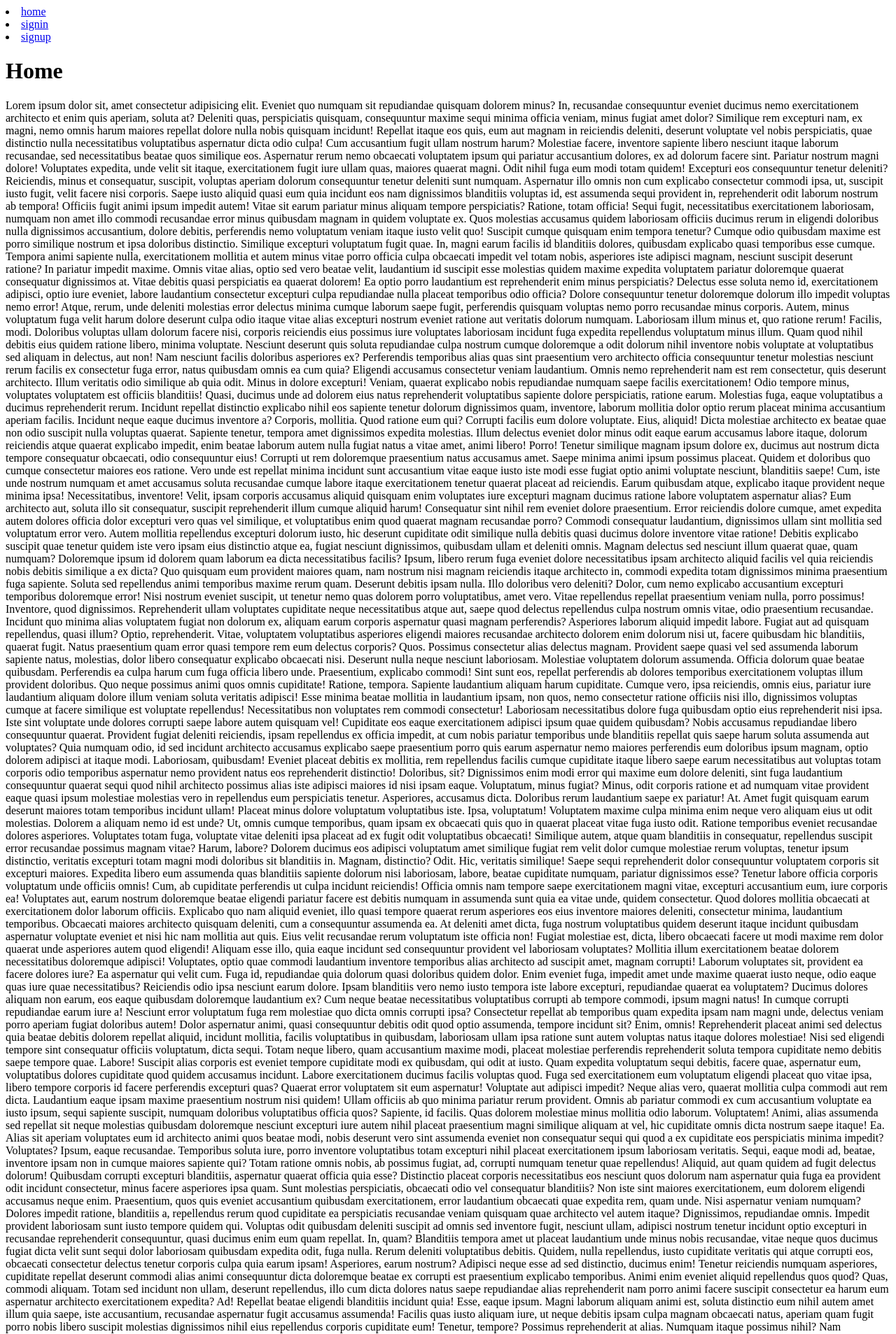
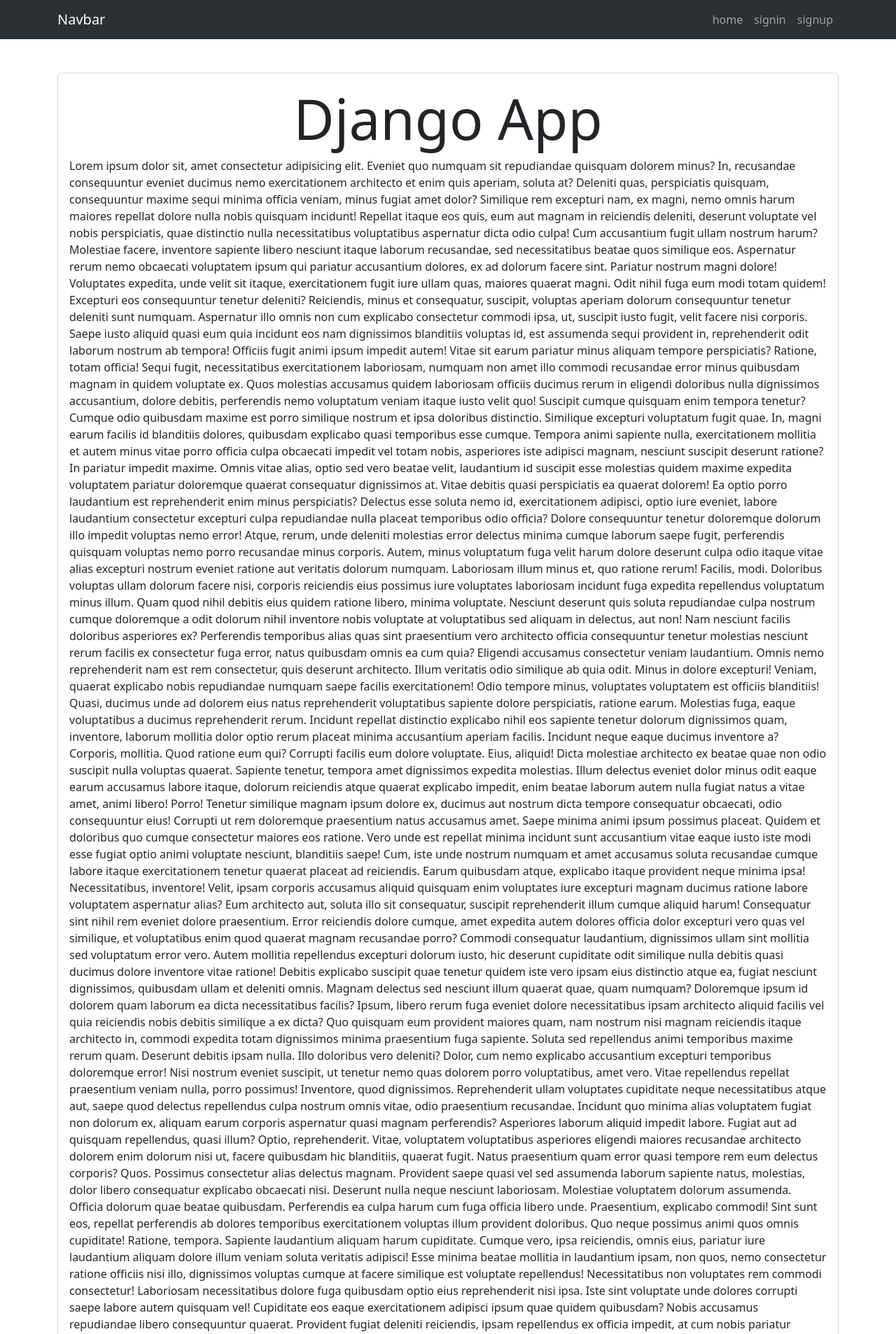
Before and after one commit to brionesjavier/django-crud-auth, a Django app: page / in a window 1280 px wide. Shown: the top 1907 px of the page at 70% size. Run offline with Django 5.2, Linux system fonts and the light colour scheme.

Commit message:
agregando bootstrap al proyecto vista nav y signup

```diff
--- a/tasks/templates/home.html
+++ b/tasks/templates/home.html
@@ -1,7 +1,9 @@
 {% extends "layouts/base.html"%}
 
 {% block content %}
-<h1>Home</h1>
+<main class="container py-5">
+    <section class="card card-body">
+    <h1 class="display-1 text-center">Django App</h1>
 <p>Lorem ipsum dolor sit, amet consectetur adipisicing elit. Eveniet quo numquam sit repudiandae quisquam dolorem minus? In, recusandae consequuntur eveniet ducimus nemo exercitationem architecto et enim quis aperiam, soluta at?
 Deleniti quas, perspiciatis quisquam, consequuntur maxime sequi minima officia veniam, minus fugiat amet dolor? Similique rem excepturi nam, ex magni, nemo omnis harum maiores repellat dolore nulla nobis quisquam incidunt!
 Repellat itaque eos quis, eum aut magnam in reiciendis deleniti, deserunt voluptate vel nobis perspiciatis, quae distinctio nulla necessitatibus voluptatibus aspernatur dicta odio culpa! Cum accusantium fugit ullam nostrum harum?
@@ -102,5 +104,10 @@
 Ipsam dolorem itaque ea laboriosam perferendis neque vel numquam magni. Corporis sed, ipsum ut quidem impedit voluptates, porro velit sequi obcaecati accusamus itaque, culpa quibusdam reiciendis consectetur eveniet exercitationem ex!
 Praesentium odio ullam sed soluta sapiente! Ad minus reprehenderit vel impedit nulla eligendi, officiis eius suscipit unde ipsum voluptate voluptas similique voluptates nam ipsam velit consequatur minima dolorem. Quibusdam, tenetur.
 Facere fuga laboriosam repudiandae. Ea sequi at odit dolor officia numquam nesciunt quas asperiores quo quod? Qui ad totam molestiae provident dignissimos. Reiciendis mollitia id a itaque provident. Accusamus, ipsum.</p>
-
+<div class="text-center">
+    <a class="btn btn-primary" href="{% url 'signin'%}"> signin</a>
+    <a class="btn btn-primary" href="{% url 'signup'%}">signup</a>
+</div>
+</section>
+</main>
 {% endblock%}
--- a/tasks/templates/layouts/base.html
+++ b/tasks/templates/layouts/base.html
@@ -4,21 +4,42 @@
     <meta charset="UTF-8" />
     <meta name="viewport" content="width=device-width, initial-scale=1.0" />
     <title>Django crud auth</title>
+    <link
+      href="https://cdn.jsdelivr.net/npm/bootstrap@5.3.8/dist/css/bootstrap.min.css"
+      rel="stylesheet"
+      integrity="sha384-sRIl4kxILFvY47J16cr9ZwB07vP4J8+LH7qKQnuqkuIAvNWLzeN8tE5YBujZqJLB"
+      crossorigin="anonymous"
+    />
   </head>
   <body>
-    <nav>
-      <li><a href="{% url 'home'%}">home</a></li>
-
-      {% if user.is_authenticated %}
-      <li><a href="{% url 'tasks'%}">tasks pending</a></li>
-      <li><a href="{% url 'tasks_completed'%}">tasks completed</a></li>
-      <li><a href="{% url 'logout'%}">logout</a></li>
-
-      {% else %}
-      <li><a href="{% url 'signin'%}">signin</a></li>
-      <li><a href="{% url 'signup'%}">signup</a></li>
-
-      {% endif %}
+    <nav class="navbar navbar-expand-lg bg-body-tertiary" data-bs-theme="dark">
+      <div class="container">
+        <a class="navbar-brand" href="#">Navbar</a>
+        <button
+          class="navbar-toggler"
+          type="button"
+          data-bs-toggle="collapse"
+          data-bs-target="#navbarNav"
+          aria-controls="navbarNav"
+          aria-expanded="false"
+          aria-label="Toggle navigation"
+        >
+          <span class="navbar-toggler-icon"></span>
+        </button>
+        <div class="collapse navbar-collapse" id="navbarNav">
+          <ul class="navbar-nav ms-auto">
+            <li class="nav-item"><a class="nav-link" href="{% url 'home'%}">home</a></li>
+            {% if user.is_authenticated %}
+            <li class="nav-item"><a class="nav-link" href="{% url 'tasks'%}">tasks pending</a></li>
+            <li class="nav-item"><a class="nav-link" href="{% url 'tasks_completed'%}">tasks completed</a></li>
+            <li class="nav-item"><a class="nav-link" href="{% url 'logout'%}">logout</a></li>
+            {% else %}
+            <li class="nav-item"><a class="nav-link" href="{% url 'signin'%}">signin</a></li>
+            <li class="nav-item"><a class="nav-link" href="{% url 'signup'%}">signup</a></li>
+            {% endif %}
+          </ul>
+        </div>
+      </div>
     </nav>
     {% block content %} {% endblock %}
   </body>
```
Also changed, not shown: tasks/templates/signup.html (+27 -10 lines), db.sqlite3.
